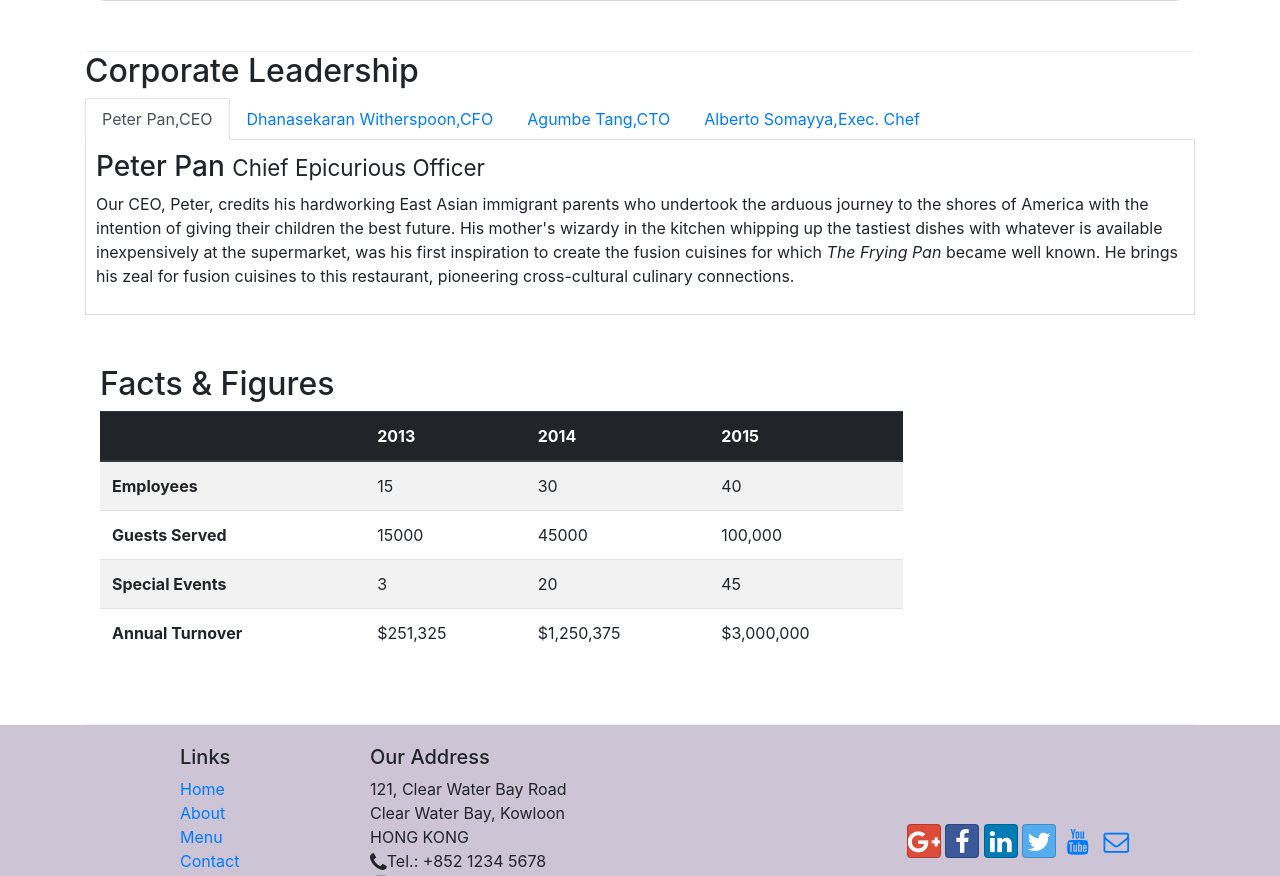
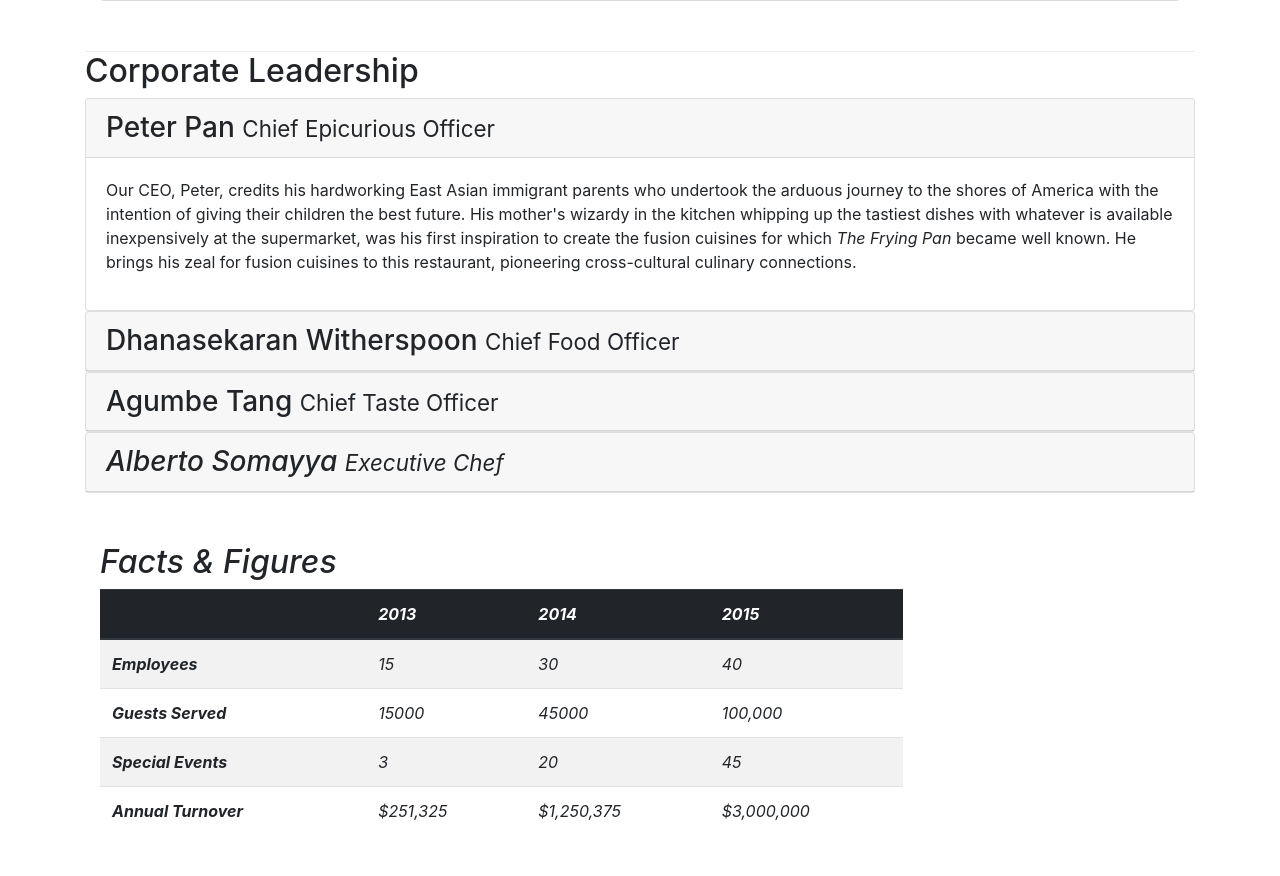
Before and after one commit to nookasaisri88/Bootstrap1, a website: page aboutus.html in a window 1280 px wide. Shown: the part 920-1796 px from the top of the page. Drawn offline with nearby package versions, Linux system fonts and the light colour scheme.

Commit message:
accordion

```diff
--- a/aboutus.html
+++ b/aboutus.html
@@ -98,36 +98,62 @@
         <div class="row">
             <div class="col-12 col-sm-12">
                 <h2>Corporate Leadership</h2>
-                <ul class="nav nav-tabs">
-                    <li class="nav-item">
-                        <a class="nav-link active" href="#peter" role="tab" data-toggle="tab">Peter Pan,CEO</a>
-                    </li>
-                    <li class="nav-item">
-                        <a class="nav-link" href="#danny" role="tab" data-toggle="tab">Dhanasekaran Witherspoon,CFO </a>
-                    </li>
-                    <li class="nav-item">
-                        <a class="nav-link" href="#agumbe" role="tab" data-toggle="tab">Agumbe Tang,CTO </a>
-                    </li>
-                    <li class="nav-item">
-                        <a class="nav-link" href="#alberto" role="tab" data-toggle="tab">Alberto Somayya,Exec. Chef</a>
-                    </li>
-                </ul>
-                <div class="tab-content">
-                    <div role="tabpanel" class="tab-pane fade show active" id="peter">
-                        <h3>Peter Pan <small>Chief Epicurious Officer</small></h3>
-                        <p class="d-none d-sm-block">Our CEO, Peter, credits his hardworking East Asian immigrant parents who undertook the arduous journey to the shores of America with the intention of giving their children the best future. His mother's wizardy in the kitchen whipping up the tastiest dishes with whatever is available inexpensively at the supermarket, was his first inspiration to create the fusion cuisines for which <em>The Frying Pan</em> became well known. He brings his zeal for fusion cuisines to this restaurant, pioneering cross-cultural culinary connections.</p>
+                <div class="accordion">
+                    <div class="card">
+                        <div class="card-header" role="tab" id="peterhead">
+                        <h3 class="mb-0">
+                            <a data-toggle="collapse" data-target="#peter">
+                            Peter Pan <small>Chief Epicurious Officer</small>
+                            </a>
+                        </h3>
+                        </div>
+                        <div class="collapse show" id="peter" data-parent="#accordion">
+                            <div class="card-body">
+                                <p class="d-none d-sm-block">Our CEO, Peter, credits his hardworking East Asian immigrant parents who undertook the arduous journey to the shores of America with the intention of giving their children the best future. His mother's wizardy in the kitchen whipping up the tastiest dishes with whatever is available inexpensively at the supermarket, was his first inspiration to create the fusion cuisines for which <em>The Frying Pan</em> became well known. He brings his zeal for fusion cuisines to this restaurant, pioneering cross-cultural culinary connections.</p>
+                            </div>
+                        </div>
                     </div>
-                    <div role="tabpanel" class="tab-pane fade" id="danny">
-                        <h3>Dhanasekaran Witherspoon <small>Chief Food Officer</small></h3>
-                        <p class="d-none d-sm-block">Our CFO, Danny, as he is affectionately referred to by his colleagues, comes from a long established family tradition in farming and produce. His experiences growing up on a farm in the Australian outback gave him great appreciation for varieties of food sources. As he puts it in his own words, <em>Everything that runs, wins, and everything that stays, pays!</em></p>
+                    <div class="card">
+                        <div class="card-header" role="tab" id="dannyhead">
+                        <h3 class="mb-0">
+                            <a class="collapsed" data-toggle="collapse" data-target="#danny">
+                            Dhanasekaran Witherspoon <small>Chief Food Officer</small>
+                            </a>
+                        </h3>
+                        </div>
+                        <div class="collapse" id="danny" data-parent="#accordion">
+                        <div class="card-body">
+                            <p class="d-none d-sm-block">Our CFO, Danny, as he is affectionately referred to by his colleagues, comes from a long established family tradition in farming and produce. His experiences growing up on a farm in the Australian outback gave him great appreciation for varieties of food sources. As he puts it in his own words, <em>Everything that runs, wins, and everything that stays, pays!</em></p>
+                        </div>
+                        </div>
                     </div>
-                    <div role="tabpanel" class="tab-pane fade" id="agumbe">
-                        <h3>Agumbe Tang <small>Chief Taste Officer</small></h3>
-                        <p class="d-none d-sm-block">Blessed with the most discerning gustatory sense, Agumbe, our CTO, personally ensures that every dish that we serve meets his exacting tastes. Our chefs dread the tongue lashing that ensues if their dish does not meet his exacting standards. He lives by his motto, <em>You click only if you survive my lick.</em></p>
+                    <div class="card">
+                        <div class="card-header" role="tab" id="agumbehead">
+                        <h3 class="mb-0">
+                            <a class="collapsed" data-toggle="collapse" data-target="#agumbe">
+                            Agumbe Tang <small>Chief Taste Officer</small>
+                            </a>
+                        </h3>
+                        </div>
+                        <div class="collapse" id="agumbe" data-parent="#accordion">
+                        <div class="card-body">
+                            <p class="d-none d-sm-block">Blessed with the most discerning gustatory sense, Agumbe, our CTO, personally ensures that every dish that we serve meets his exacting tastes. Our chefs dread the tongue lashing that ensues if their dish does not meet his exacting standards. He lives by his motto, <em>You click only if you survive my lick.</p>
+                        </div>
+                        </div>
                     </div>
-                    <div role="tabpanel" class="tab-pane fade" id="alberto">
-                        <h3>Alberto Somayya <small>Executive Chef</small></h3>
-                        <p class="d-none d-sm-block">Award winning three-star Michelin chef with wide International experience having worked closely with whos-who in the culinary world, he specializes in creating mouthwatering Indo-Italian fusion experiences. He says, <em>Put together the cuisines from the two craziest cultures, and you get a winning hit! Amma Mia!</em></p>
+                    <div class="card">
+                        <div class="card-header" role="tab" id="albertohead">
+                        <h3 class="mb-0">
+                            <a class="collapsed" data-toggle="collapse" data-target="#alberto">
+                            Alberto Somayya <small>Executive Chef</small>
+                            </a>
+                        </h3>
+                        </div>
+                        <div class="collapse" id="alberto" data-parent="#accordion">
+                        <div class="card-body">
+                            <p class="d-none d-sm-block">Award winning three-star Michelin chef with wide International experience having worked closely with whos-who in the culinary world, he specializes in creating mouthwatering Indo-Italian fusion experiences. He says, <em>Put together the cuisines from the two craziest cultures, and you get a winning hit! Amma Mia!</em></p>
+                        </div>
+                        </div>
                     </div>
                 </div>
             </div>
--- a/css/styles.css
+++ b/css/styles.css
@@ -37,3 +37,9 @@ body{
     border-bottom:1px solid #ddd;
     padding:10px;
 }
+.pill-content{
+    border-left:1px solid #ddd;
+    border-right:1px solid #ddd;
+    border-bottom:1px solid #ddd;
+    padding:10px;
+}
```
